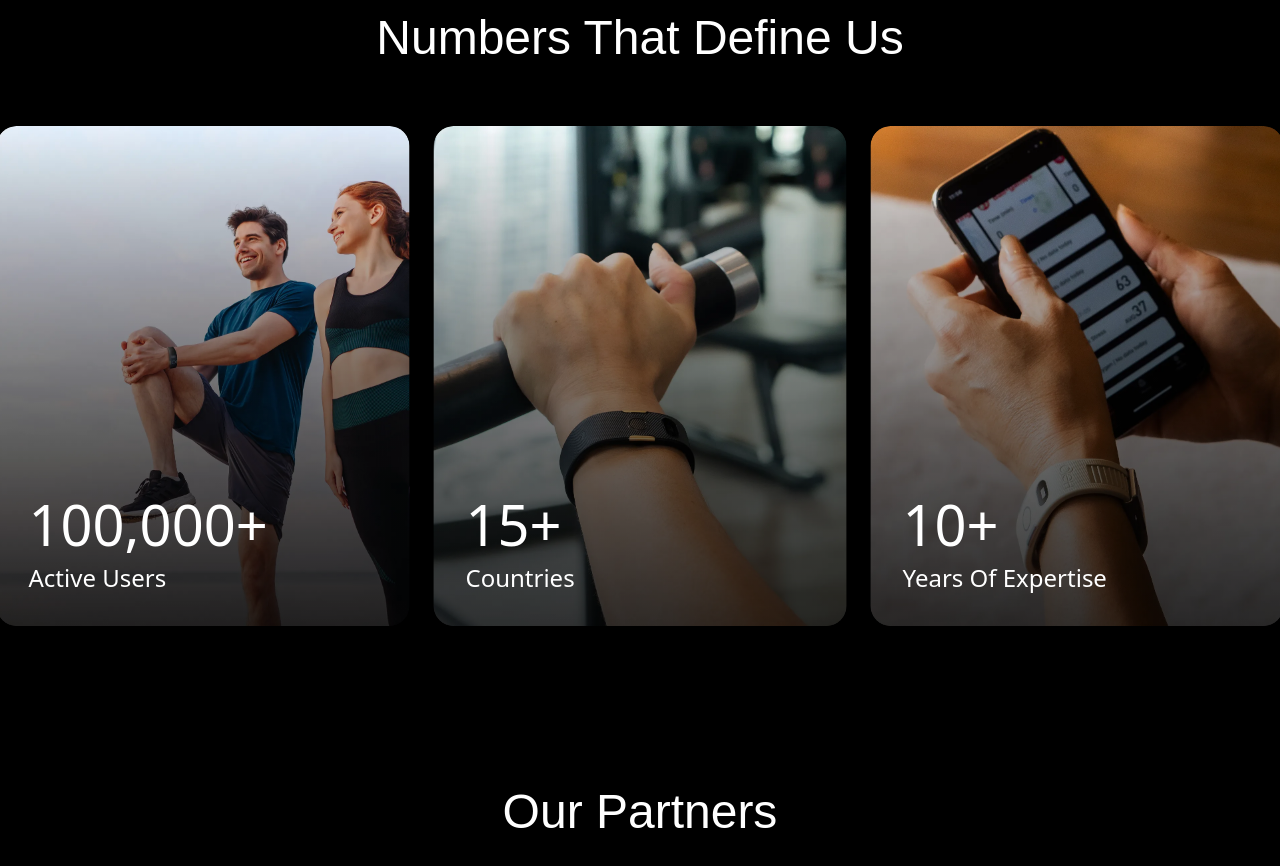
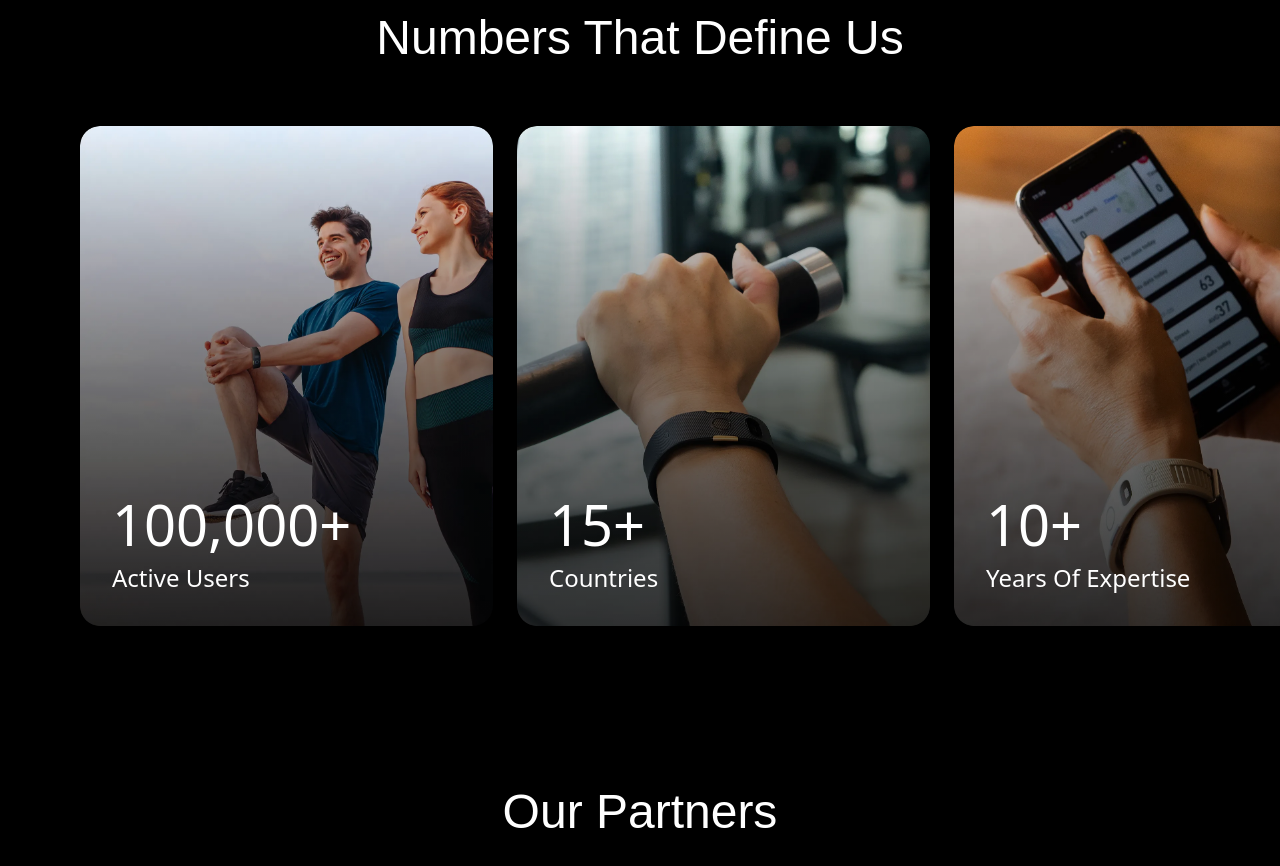
Before and after one commit to eloqwntdev/vyvo_upd, a Next.js app: page /home in a window 1280 px wide. Shown: the part 3820-4686 px from the top of the page. Built offline with nearby package versions, Linux system fonts and the light colour scheme; a web font is replaced by a local one.

Commit message:
fix: preload images on component mount and enhance swiper component for smoother interactions

```diff
--- a/src/app/home/components/key-metrics-display/index.tsx
+++ b/src/app/home/components/key-metrics-display/index.tsx
@@ -53,6 +53,14 @@ const KeyMetricsDisplay = () => {
   // Format number with commas
   const formatWithCommas = (value: number): string => {
     return value.toString().replace(/\B(?=(\d{3})+(?!\d))/g, ",");
+  };
+
+  // Preload images
+  const preloadImages = (imageUrls: string[]) => {
+    imageUrls.forEach((url) => {
+      const img = document.createElement("img");
+      img.src = url;
+    });
   };
 
   const metrics: MetricItem[] = [
@@ -122,7 +130,12 @@ const KeyMetricsDisplay = () => {
     },
   ];
 
-  // Pre-calculate final display values for unique metric numbers
+  // Preload images on component mount
+  useEffect(() => {
+    const imageUrls = metrics.map((metric) => metric.image);
+    preloadImages(imageUrls);
+  }, []);
+
   useEffect(() => {
     const uniqueMetrics = Array.from(new Set(metrics.map((m) => m.number)));
     const finalVals: Record<string, string> = {};
@@ -261,24 +274,24 @@ const KeyMetricsDisplay = () => {
           Numbers That Define Us
         </h2>
 
-        <div className="relative pointer-events-none w-full">
-            <Swiper
+        <div className="relative w-full select-none cursor-grab">
+          <Swiper
             modules={[FreeMode]}
             slidesPerView="auto"
             spaceBetween={24}
-            loop={false}
+            loop={true}
+            loopAdditionalSlides={2} // Preload additional slides for smoother looping
             freeMode={{
-              enabled: false, // Disable free mode scrolling
-              momentum: false,
+              enabled: true, // Enable free mode scrolling
+              momentum: true,
             }}
             className="w-full !px-4 md:!px-20"
-            allowTouchMove={false} // Disable touch and mouse movement
-            slideToClickedSlide={false} // Prevent slide movement on click
-            centeredSlides={true}
-            centeredSlidesBounds={true}
+            allowTouchMove={true} // Enable touch and mouse movement
+            slideToClickedSlide={false} // Allow slide movement on click
+            centeredSlides={false} // Disable centered slides for better dragging
+            centeredSlidesBounds={false}
             speed={800}
-            initialSlide={6} // Start from slide 3 (index 2)
-            >
+          >
             {metrics.map((metric, index) => (
               <SwiperSlide
                 key={index}
```
